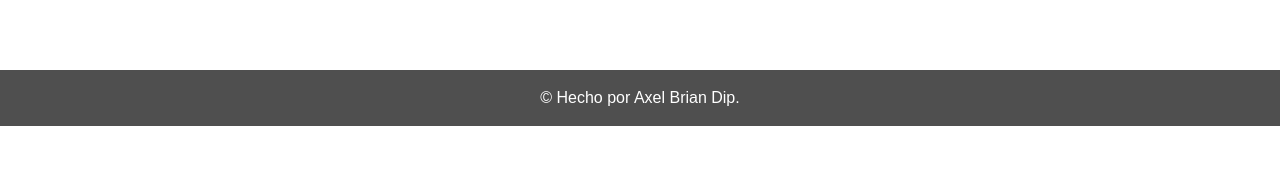
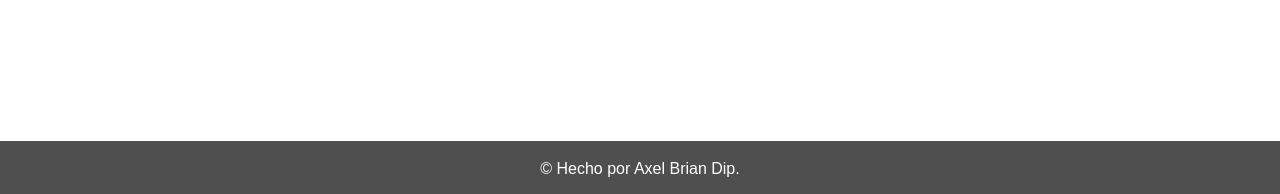
Before and after one commit to axelbriandip/ecommerce, a React (Vite) app: page /#/login in a window 1280 px wide. Shown: the part 603-797 px from the top of the page. Built offline with nearby package versions, Linux system fonts and the light colour scheme; no server answers.

Commit message:
footer always bottom added

```diff
--- a/src/css/footer.css
+++ b/src/css/footer.css
@@ -1,19 +1,21 @@
 @import './main.css';
-
-:root {
-    --primary: #f85555;
-    --white: #fff;
-    --light-gray: #dcd9d9;
-    --gray: #c7c7c7;
-    --dark-gray: #4f4f4f;
-    --text-gray: #ababab;
+html {
+    min-height: 100%;
+    position: relative;
 }
-
+body {
+    margin: 0;
+    margin-bottom: 40px;
+}
 footer {
     text-align: center;
     background-color: var(--dark-gray);
     color: var(--white);
     padding: 1rem 0;
+
+    position: absolute;
+    bottom: 0;
+    width: 100%;
 }
 footer a {
     text-decoration: none;
```
